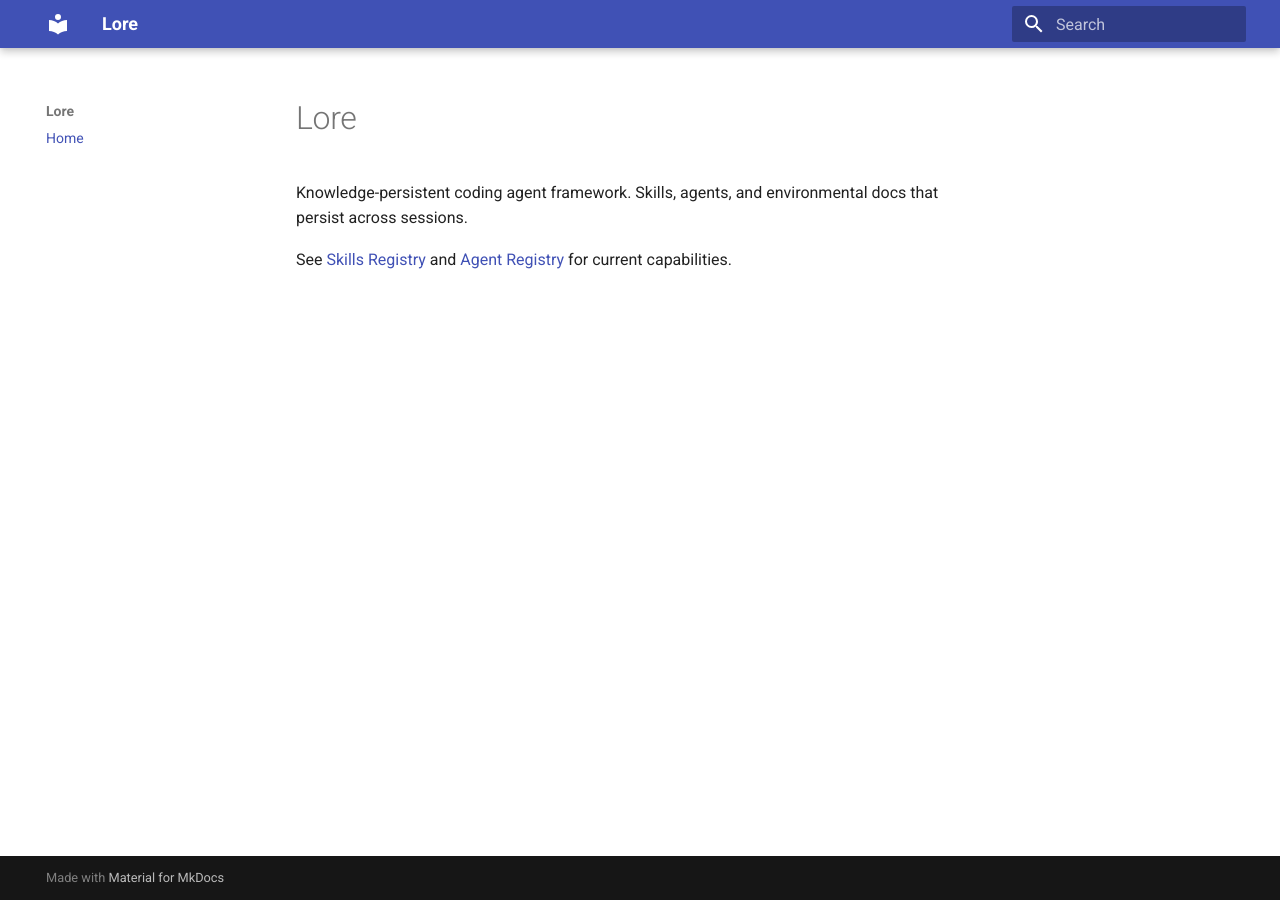
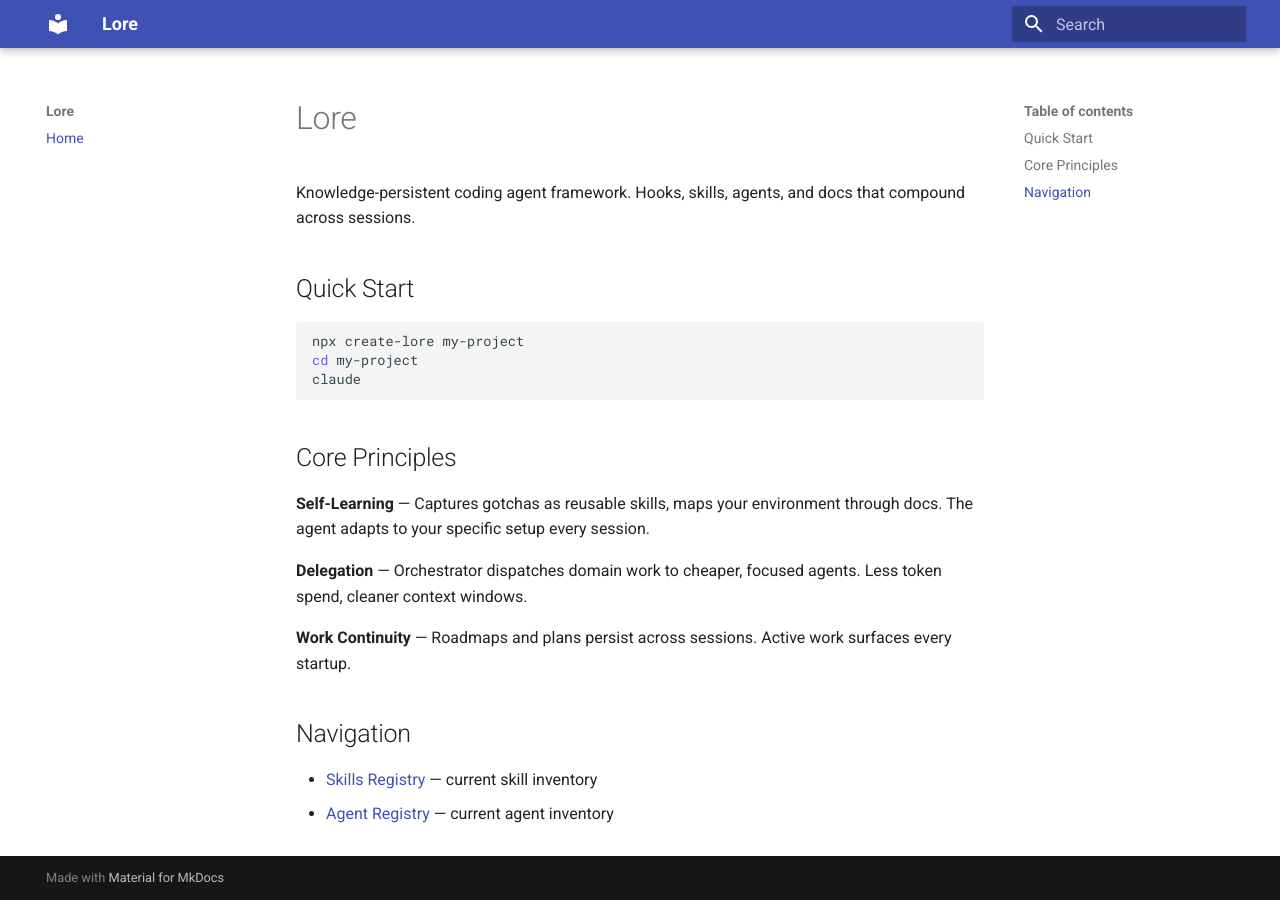
Before and after one commit to lorehq/lore, an MkDocs documentation site: the page built from docs/index.md, in a window 1280 px wide. Built offline with MkDocs 1.6.1 and Material for MkDocs 9.7.7, drawn with Linux system fonts in a browser that asks for light colours.

Commit message:
Add README and update docs homepage — 3 core principles
Self-Learning, Delegation, Work Continuity. Quickstart in 3 lines.
Honest framing of what the framework actually does.

Co-Authored-By: Claude Opus 4.6 <noreply@anthropic.com>

````diff
--- a/docs/index.md
+++ b/docs/index.md
@@ -1,5 +1,28 @@
+---
+title: Lore
+---
+
 # Lore
 
-Knowledge-persistent coding agent framework. Skills, agents, and environmental docs that persist across sessions.
+Knowledge-persistent coding agent framework. Hooks, skills, agents, and docs that compound across sessions.
 
-See [Skills Registry](../skills-registry.md) and [Agent Registry](../agent-registry.md) for current capabilities.
+## Quick Start
+
+```bash
+npx create-lore my-project
+cd my-project
+claude
+```
+
+## Core Principles
+
+**Self-Learning** — Captures gotchas as reusable skills, maps your environment through docs. The agent adapts to your specific setup every session.
+
+**Delegation** — Orchestrator dispatches domain work to cheaper, focused agents. Less token spend, cleaner context windows.
+
+**Work Continuity** — Roadmaps and plans persist across sessions. Active work surfaces every startup.
+
+## Navigation
+
+- [Skills Registry](../skills-registry.md) — current skill inventory
+- [Agent Registry](../agent-registry.md) — current agent inventory
````
Also changed, not shown: README.md (added, +46 -0 lines).
